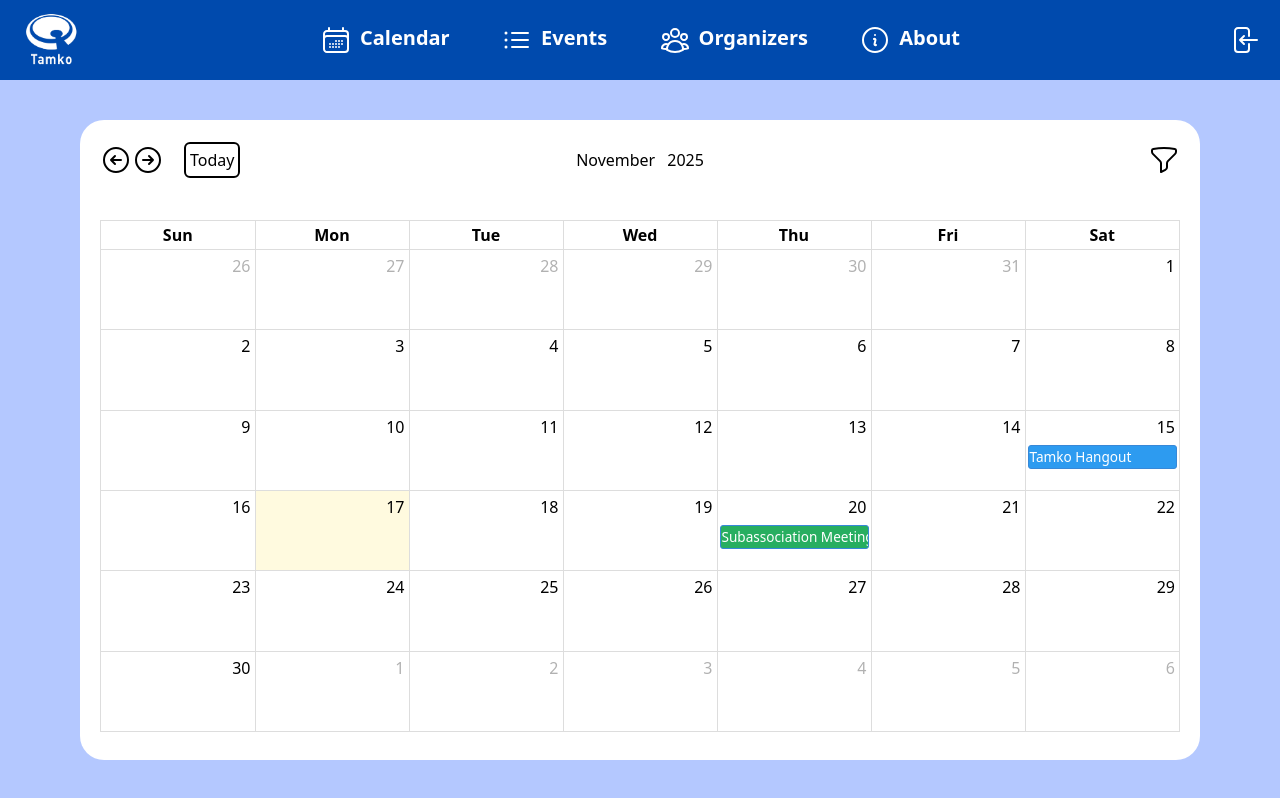
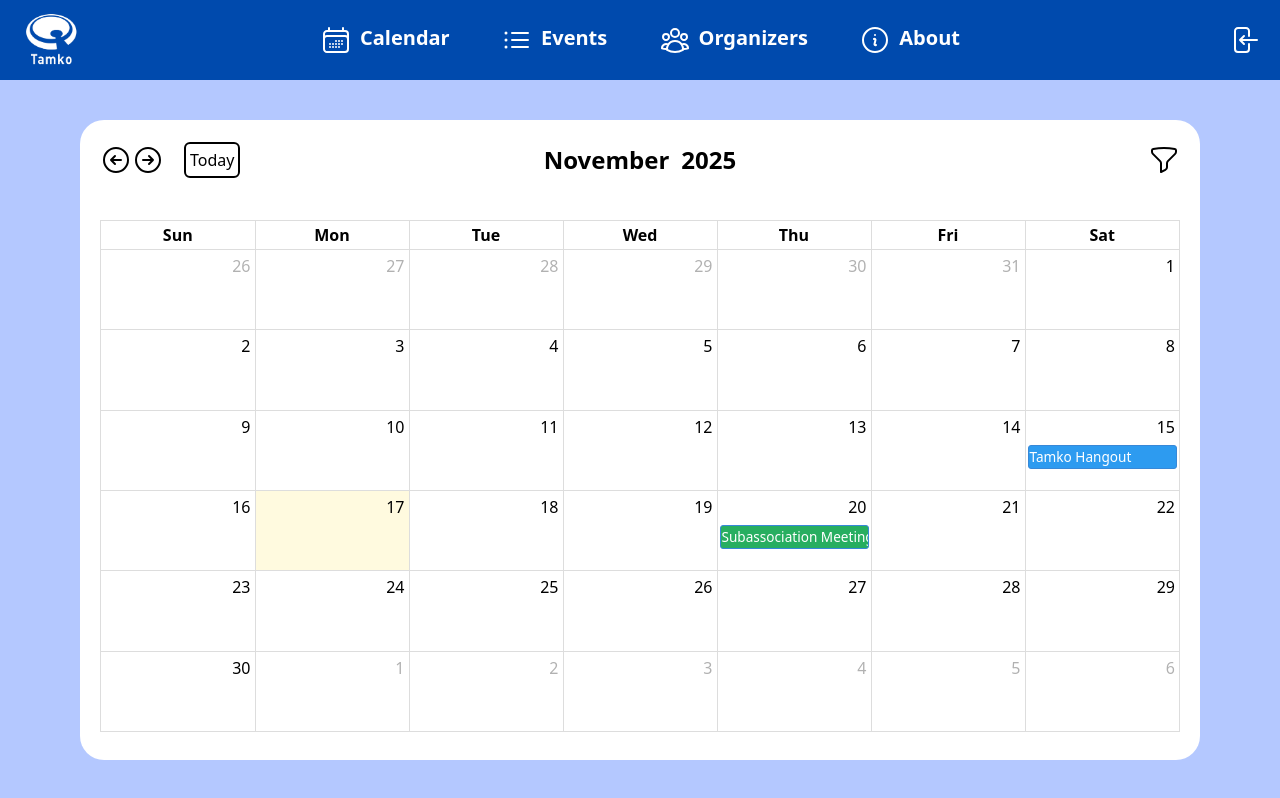
Before and after one commit to RueAngevin/tamko-calendar, a React (Vite) app: page / in a window 1280 px wide. Built offline with nearby package versions, Linux system fonts and the light colour scheme; no server answers.

Commit message:
css changes

```diff
--- a/src/views/Calendar.jsx
+++ b/src/views/Calendar.jsx
@@ -95,7 +95,7 @@ function Calendar() {
 
           <button className="ml-5 border-2 p-1 rounded-md cursor-pointer" onClick={toToday}>Today</button>
         </div>
-        <div className="flex justify-center items-center gap-3">
+        <div className="flex font-bold text-2xl justify-center items-center gap-3">
           <p>{CurrentDate.month}</p>
           <p>{CurrentDate.year}</p>
         </div>
```
